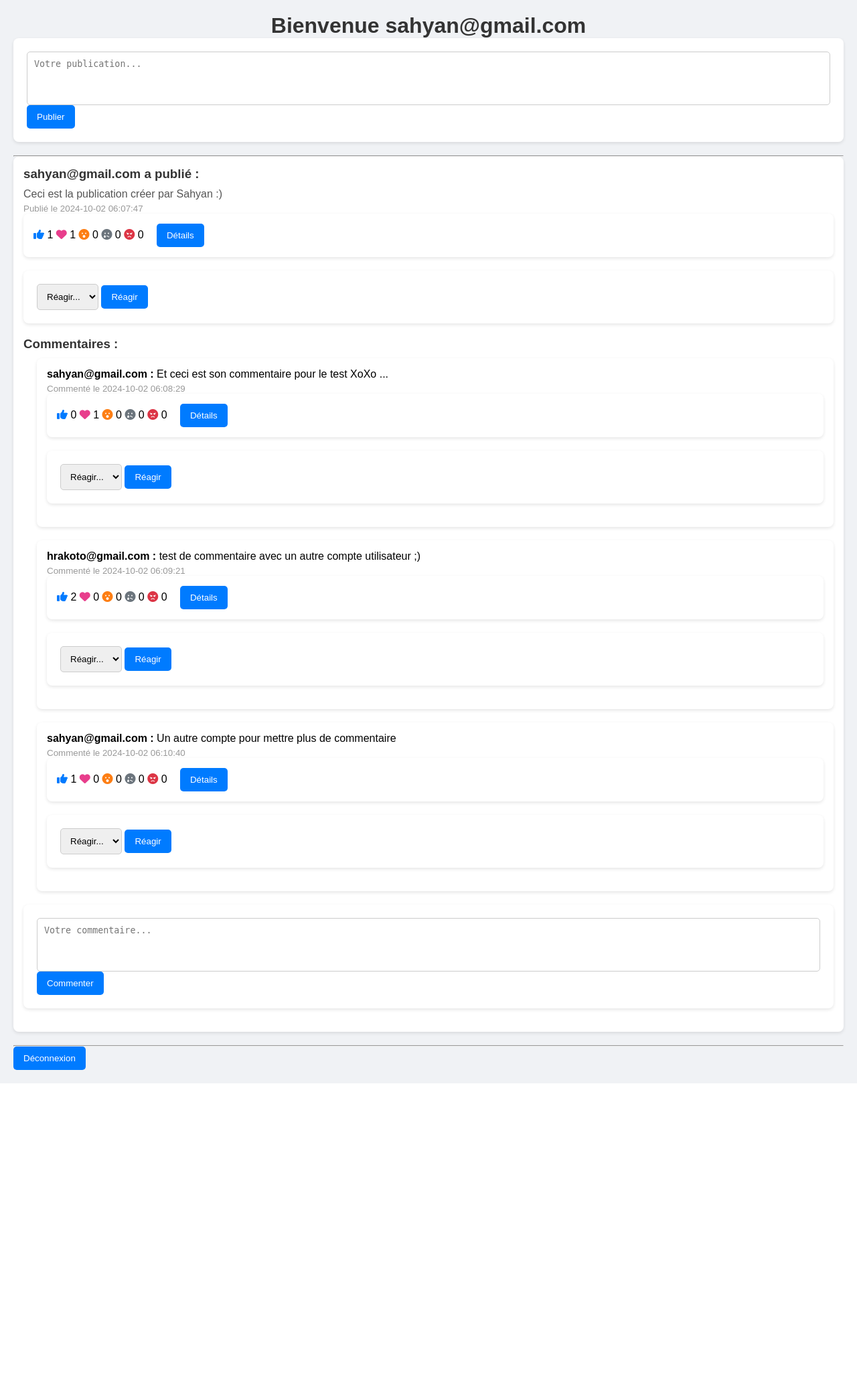
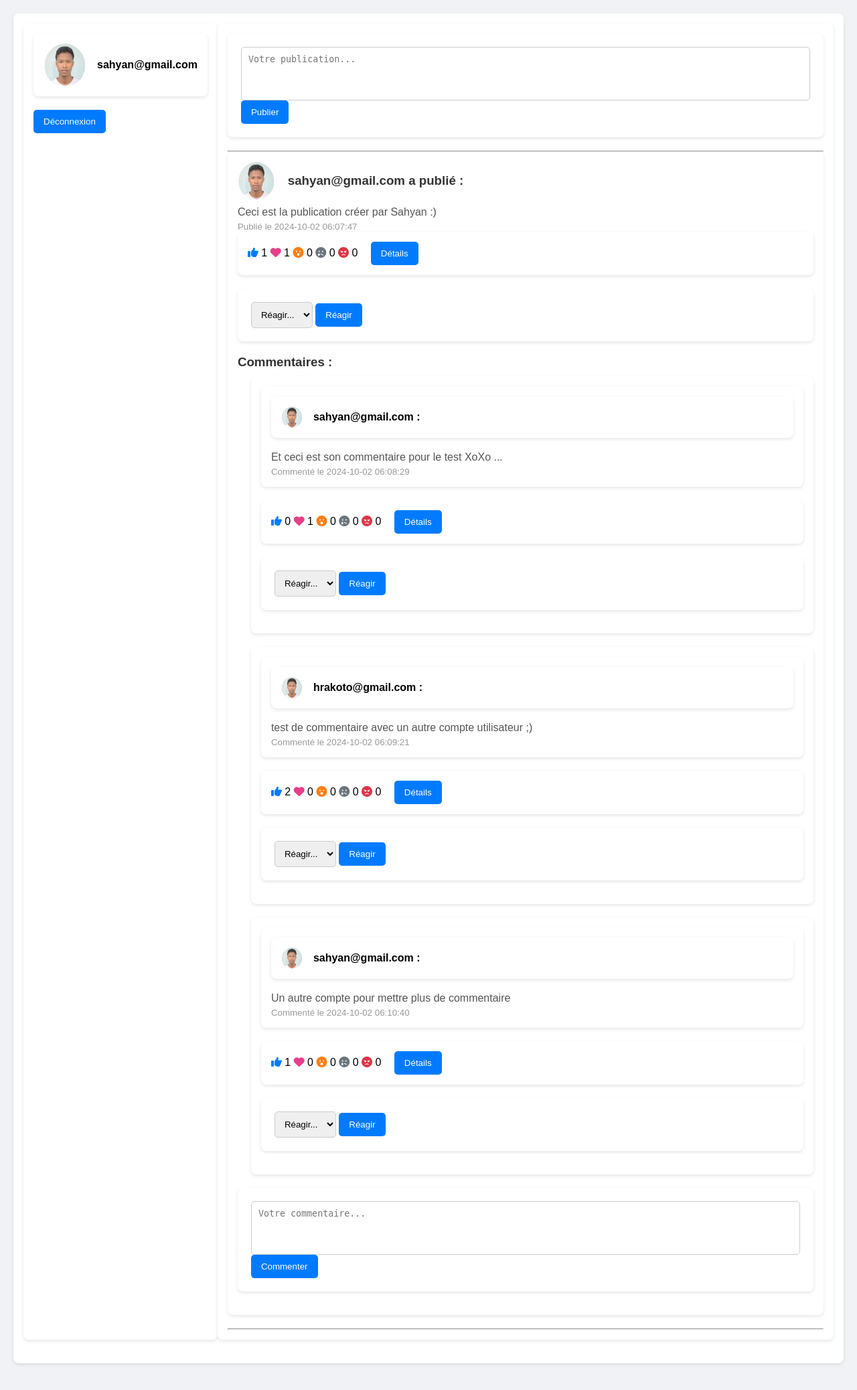
Before and after one commit to sahyan19/social_valyh, a PHP site: page /home.php in a window 1280 px wide. Shown: the whole page at 67% size. Before the commit the page ends 1618 px from the top, so only its background shows below. Run offline with PHP 8.4, Linux system fonts and the light colour scheme; a user stored in the database is signed in; data comes from the database, SQL or seed files in the repository.

Commit message:
modification de l'interface

```diff
--- a/home.php
+++ b/home.php
@@ -70,8 +70,16 @@ $posts = $pdo->query('SELECT posts.*, users.email FROM posts JOIN users ON posts
 
 
 
-<h1>Bienvenue <?= htmlspecialchars($user_email['email']) ?></h1>
+<div class="container">
+    <div>
+        <div class="user">
+            <img src="./img/imageTeste.png" alt="Photo de profil" class="pdp">
+            <h4><?= htmlspecialchars($user_email['email']) ?></h4>
+        </div>
+        <button><a href="logout.php">Déconnexion</a></button>
+    </div>
 
+    <div class="content">
         <!-- Formulaire pour créer une nouvelle publication -->
         <form method="POST">
             <textarea name="content" placeholder="Votre publication..." required></textarea>
@@ -83,7 +91,7 @@ $posts = $pdo->query('SELECT posts.*, users.email FROM posts JOIN users ON posts
         <!-- Affichage des publications -->
         <?php foreach ($posts as $post): ?>
             <div>
-        <h3><?= htmlspecialchars($post['email']) ?> a publié :</h3>
+                <h3 class="head-post"><img src="./img/imageTeste.png" alt="photo de profil" class="image-gros"><?= htmlspecialchars($post['email']) ?> a publié :</h3>
                 <p><?= nl2br(htmlspecialchars($post['content'])) ?></p>
                 <small>Publié le <?= htmlspecialchars($post['created_at']) ?></small>
 
@@ -148,8 +156,14 @@ $posts = $pdo->query('SELECT posts.*, users.email FROM posts JOIN users ON posts
                 $comments->execute([$post['id']]);
                 foreach ($comments as $comment): ?>
                     <div style="margin-left: 20px;">
-                <strong><?= htmlspecialchars($comment['email']) ?> :</strong> <?= nl2br(htmlspecialchars($comment['content'])) ?>
+                        <div class="comment-item">
+                            <div class="comment-inside">
+                                <img src="./img/imageTeste.png" alt="Photo de profil" class="image-mini">
+                                <strong><?= htmlspecialchars($comment['email']) ?> :</strong>
+                            </div>
+                            <p><?= nl2br(htmlspecialchars($comment['content'])) ?></p>
                             <small>Commenté le <?= htmlspecialchars($comment['created_at']) ?></small>
+                        </div>
 
                         <!-- Réactions et bouton Détails pour les commentaires -->
                         <div>
@@ -213,6 +227,7 @@ $posts = $pdo->query('SELECT posts.*, users.email FROM posts JOIN users ON posts
             </div>
             <hr>
             <?php endforeach; ?>
-<button><a href="logout.php">Déconnexion</a></button>
+        </div>
+</div>
 
 <script src="script.js"></script>
--- a/style.css
+++ b/style.css
@@ -14,6 +14,27 @@
     height: 100vh;
     text-align: center;
 }
+
+.container {
+    display: flex;
+}
+
+.content {
+    width: 100%;
+}
+
+.user {
+    height: fit-content;
+    display: flex;
+    gap : 1em;
+    align-items: center;
+}
+.pdp {
+    border-radius: 50%;
+    width: 4em;
+    height: 4em;
+}
+
 
 .h1_index {
     font-size: 3rem;
@@ -158,7 +179,23 @@ button a {
     border: 1px solid #ccc;
     border-radius: 5px;
 }
+.comment-inside, .head-post {
+    display: flex;
+    align-items: center;
+    gap: 1em;
+}
 
+.image-gros {
+    border-radius: 50%;
+    width: 3em;
+    height: 3em;
+}
+
+.image-mini {
+    border-radius: 50%;
+    width: 2em;
+    height: 2em;
+}
 
 @media (max-width: 600px) {
     textarea {
```
Also changed, not shown: img/imageTeste.png (added). Lines whose indentation alone changed are shown as unchanged.
